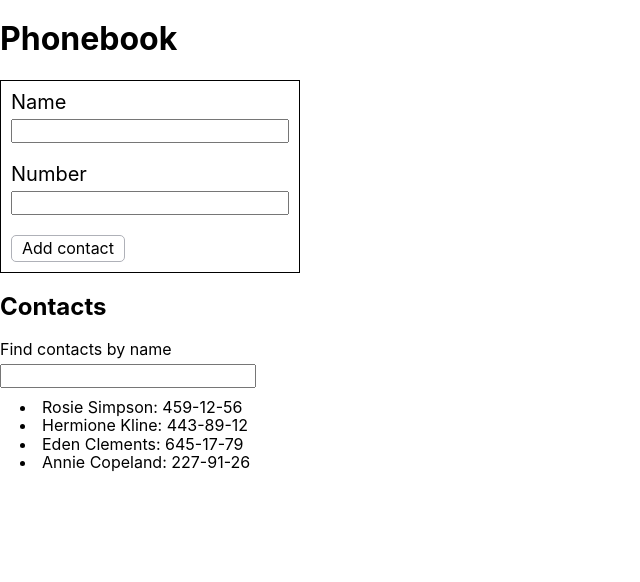
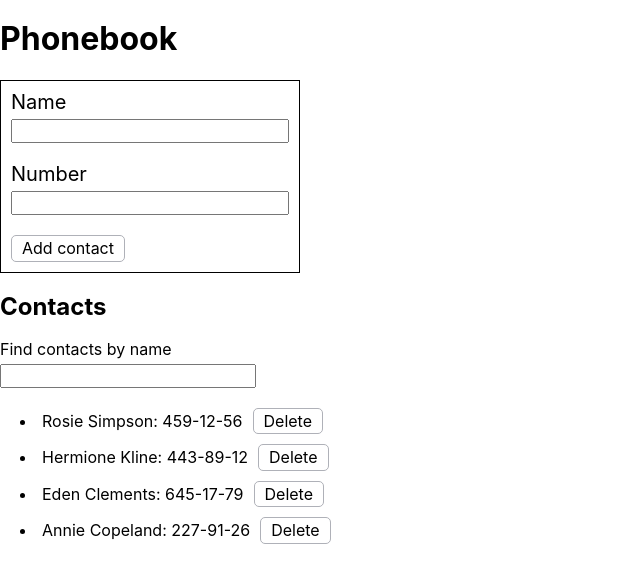
Before and after one commit to TarasKachmar2022/goit-react-hw-02-phonebook, a React (Create React App) app: page / in a window 1280 px wide. Shown: the top 582 px of the page, without its empty margins (0-640 px from the left). Built offline with nearby package versions, Linux system fonts and the light colour scheme.

Commit message:
done step 6

```diff
--- a/src/components/App/App.jsx
+++ b/src/components/App/App.jsx
@@ -48,6 +48,12 @@ class App extends Component {
     );
   };
 
+  deleteContact = id => {
+    this.setState(prevState => ({
+      contacts: prevState.contacts.filter(contact => contact.id !== id),
+    }));
+  };
+
   render() {
     const { filter } = this.state;
     const visibleContacts = this.getFilterContacts();
@@ -61,7 +67,7 @@ class App extends Component {
           inputValue={filter}
           changeFilterValue={this.changeFilterValue}
         />
-        <ContactList contacts={visibleContacts} />
+        <ContactList contacts={visibleContacts} onDelete={this.deleteContact} />
         <GlobalStyle />
       </div>
     );
--- /dev/null
+++ b/src/components/ContactCard/ContactCard.jsx
@@ -0,0 +1,22 @@
+import PropTypes from 'prop-types';
+import { ContactItem, DeleteBtn } from './ContactCard.styled';
+
+const ContactCard = ({ id, name, number, onDelete }) => {
+  return (
+    <ContactItem>
+      {name}: {number}
+      <DeleteBtn type="button" onClick={() => onDelete(id)}>
+        Delete
+      </DeleteBtn>
+    </ContactItem>
+  );
+};
+
+ContactCard.propTypes = {
+  id: PropTypes.string.isRequired,
+  name: PropTypes.string.isRequired,
+  number: PropTypes.string.isRequired,
+  onDelete: PropTypes.func.isRequired,
+};
+
+export default ContactCard;
--- /dev/null
+++ b/src/components/ContactCard/ContactCard.styled.js
@@ -0,0 +1,16 @@
+import styled from 'styled-components';
+
+export const ContactItem = styled.li`
+  margin: 10px 0;
+`;
+
+export const DeleteBtn = styled.button`
+  background-color: ${p => p.theme.colors.white};
+  border: 1px solid ${p => p.theme.colors.grey};
+  border-radius: 5px;
+  padding: 3px 10px;
+  margin-left: 10px;
+  :active {
+    background-color: ${p => p.theme.colors.lightBlue};
+  }
+`;
--- a/src/components/ContactForm/ContactForm.jsx
+++ b/src/components/ContactForm/ContactForm.jsx
@@ -35,7 +35,6 @@ const ContactForm = ({ onSave }) => {
   };
 
   const handleSubmit = (values, { resetForm }) => {
-    console.log(values);
     onSave({ id: nanoid(), ...values });
     resetForm();
   };
--- a/src/components/ContactItem/ContactItem.jsx
+++ /dev/null
@@ -1,9 +0,0 @@
-const ContactItem = ({ name, number }) => {
-  return (
-    <li>
-      {name}: {number}
-    </li>
-  );
-};
-
-export default ContactItem;
--- a/src/components/ContactList/ContactList.jsx
+++ b/src/components/ContactList/ContactList.jsx
@@ -1,13 +1,18 @@
 import PropTypes from 'prop-types';
-import ContactItem from '../ContactItem/ContactItem';
+import ContactCard from '../ContactCard/ContactCard';
 import { List } from './ContactList.Styled';
 
-const ContactList = ({ contacts }) => {
-  console.log(contacts);
+const ContactList = ({ contacts, onDelete }) => {
   return (
     <List>
       {contacts.map(({ id, name, number }) => (
-        <ContactItem key={id} name={name} number={number} />
+        <ContactCard
+          key={id}
+          id={id}
+          name={name}
+          number={number}
+          onDelete={onDelete}
+        />
       ))}
     </List>
   );
@@ -21,6 +26,7 @@ ContactList.propTypes = {
       number: PropTypes.string.isRequired,
     }).isRequired
   ).isRequired,
+  onDelete: PropTypes.func.isRequired,
 };
 
 export default ContactList;
```
